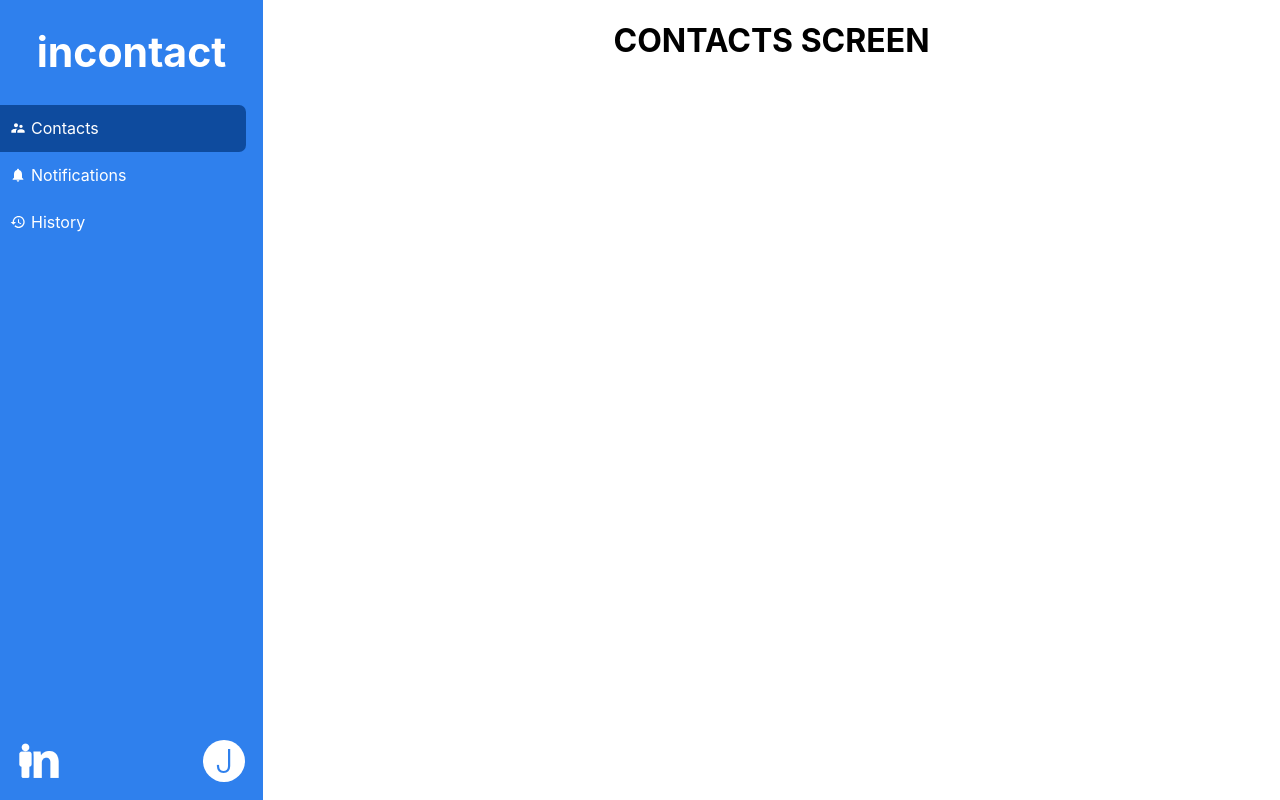
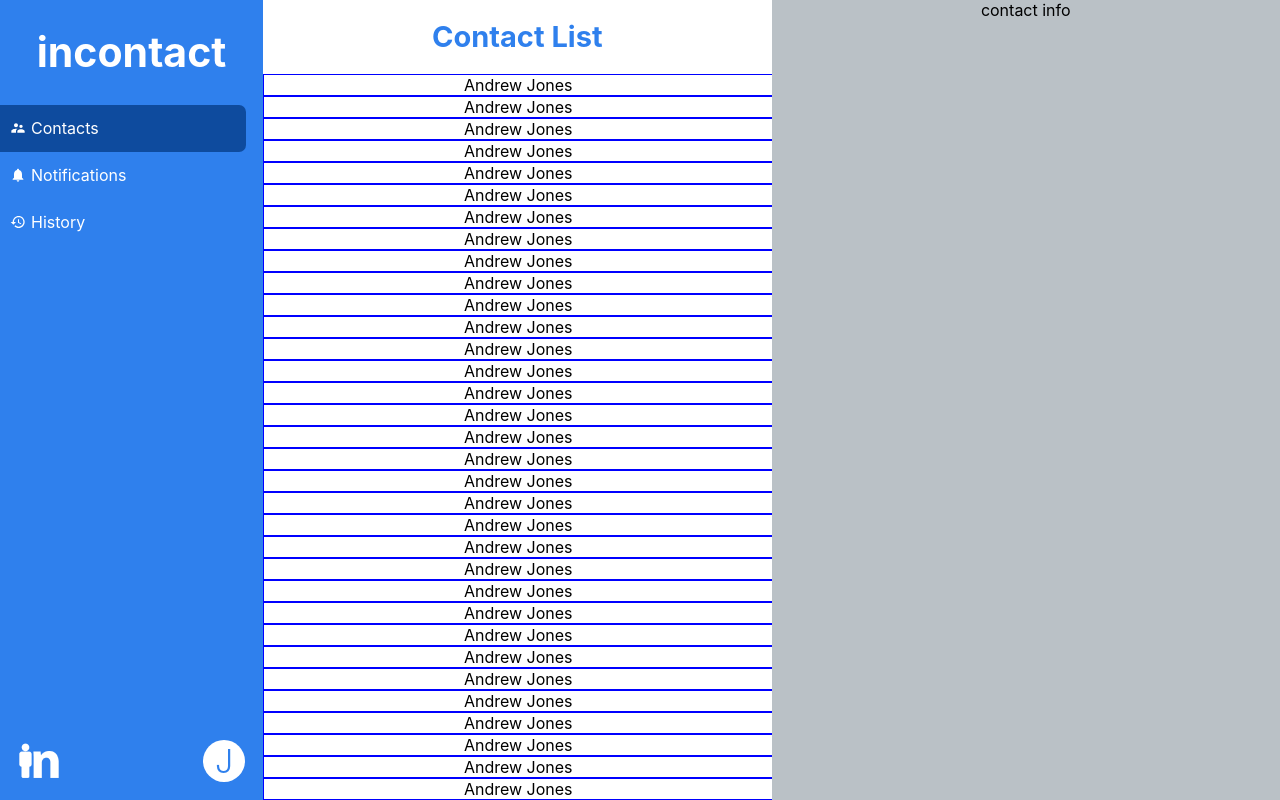
Before and after one commit to OpenSocialCSN/incontact-web, a React (Create React App) app: page / in a window 1280 px wide. Built offline with nearby package versions, Linux system fonts and the light colour scheme.

Commit message:
contacts screen stub w/ wireframe for two columns

```diff
--- a/src/App.jsx
+++ b/src/App.jsx
@@ -1,6 +1,14 @@
 import React, { useState } from "react";
 
+import Contacts from "./components/screens/contacts/Contacts";
 import SideMenu from "./SideMenu";
+
+const FAKE_CONTACTS = [];
+for (let i = 0; i < 40; i++) {
+  FAKE_CONTACTS.push({
+    displayName: "Andrew Jones"
+  });
+}
 
 export default function App() {
   const [route, navigate] = useState("Contacts");
@@ -9,7 +17,7 @@ export default function App() {
     <div className="App">
       <SideMenu navigate={navigate} route={route} />
       <div className="App-content">
-        {route === "Contacts" && <h1>CONTACTS SCREEN</h1>}
+        {route === "Contacts" && <Contacts contacts={FAKE_CONTACTS} />}
         {route === "Notifications" && <h1>NOTIFICATIONS SCREEN</h1>}
         {route === "History" && <h1>HISTORY SCREEN</h1>}
       </div>
--- a/src/SideMenu.jsx
+++ b/src/SideMenu.jsx
@@ -22,12 +22,11 @@ export default function SideMenu({ navigate, route }) {
         <SideMenuItem
           key={r.name}
           name={r.name}
-          isFocused={r.name === route}
+          isActive={r.name === route}
           onClick={() => navigate(r.name)}
           Icon={r.icon}
         />
       ))}
-
       <img
         src={logo}
         alt="incontact logo"
@@ -45,11 +44,8 @@ export default function SideMenu({ navigate, route }) {
   );
 }
 
-const SideMenuItem = ({ name, Icon, isFocused, onClick }) => (
-  <div
-    className={`SideMenuItem${isFocused ? " focused" : ""}`}
-    onClick={onClick}
-  >
+const SideMenuItem = ({ name, Icon, isActive, onClick }) => (
+  <div className={`SideMenuItem${isActive ? " active" : ""}`} onClick={onClick}>
     <Icon /> <span className="SideMenuItem-title">{name}</span>
   </div>
 );
--- a/src/assets/styles/GlobalStyles.scss
+++ b/src/assets/styles/GlobalStyles.scss
@@ -80,7 +80,7 @@ body {
       margin-left: 5px;
     }
   }
-  .focused {
+  .active {
     background-color: darken($primary, 22%);
   }
   .SideMenu-logo {
--- /dev/null
+++ b/src/components/screens/contacts/Contacts.jsx
@@ -0,0 +1,22 @@
+import React, { useState } from "react";
+
+import "./styles/Contacts.scss";
+
+export default function Contacts({ contacts = [] }) {
+  const [selectedContact, selectContact] = useState(null);
+
+  return (
+    <div className="Contacts">
+      <div className="Contacts-listColumn">
+        <h1>Contact List</h1>
+        {contacts &&
+          contacts.map((c, i) => <ContactListItem key={i} contact={c} />)}
+      </div>
+      <div className="Contacts-contactInfoColumn">contact info</div>
+    </div>
+  );
+}
+
+const ContactListItem = ({ contact, selectContact, is }) => (
+  <div className="ContactListItem">{contact.displayName}</div>
+);
--- /dev/null
+++ b/src/components/screens/contacts/styles/Contacts.scss
@@ -0,0 +1,25 @@
+.Contacts {
+  display: flex;
+  justify-content: space-around;
+  div {
+    // columns
+    width: 100%;
+  }
+}
+
+.ContactListItem {
+  border: 1px solid blue;
+}
+
+.Contacts-listColumn {
+  h1 {
+    font-style: normal;
+    font-weight: bold;
+    line-height: normal;
+    font-size: 29px;
+    color: #2f80ed;
+  }
+}
+.Contacts-contactInfoColumn {
+  background-color: #bac1c6;
+}
```
